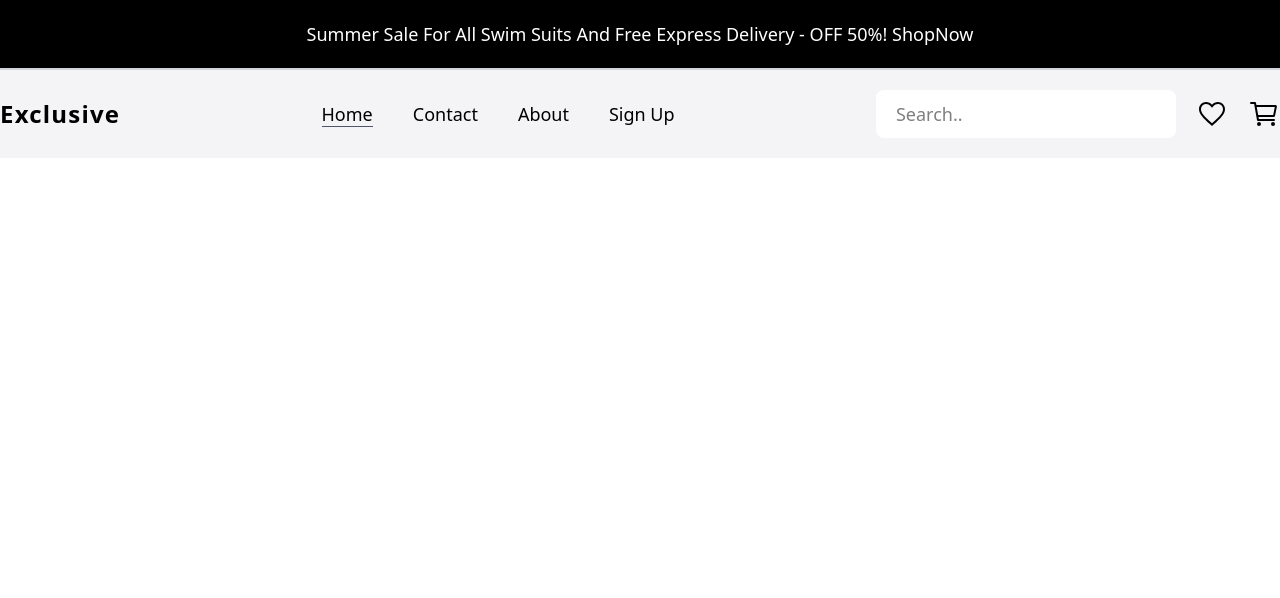
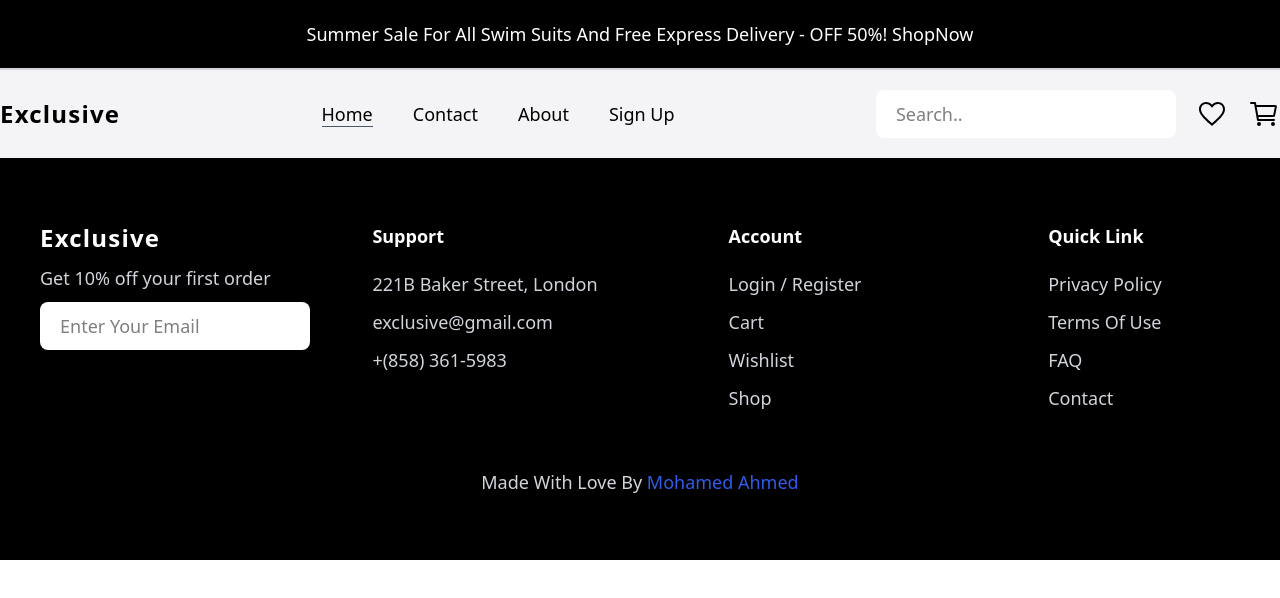
Before and after one commit to Mohamed-Y0/Exclusive, a React (Vite) app: page / in a window 1280 px wide. Shown: the top 598 px of the page. Built offline with nearby package versions, Linux system fonts and the light colour scheme.

Commit message:
Finish - Footer & Make The Logo re-usable

```diff
--- a/src/components/layout/Footer.tsx
+++ b/src/components/layout/Footer.tsx
@@ -1,5 +1,52 @@
+import Input from "@/components/ui/Input";
+import Logo from "@/components/ui/Logo";
+import { Link } from "react-router-dom";
+
 function Footer() {
-  return <div></div>;
+  return (
+    <footer className="bg-black py-16 text-neutral-200">
+      <div className="container m-auto grid items-start gap-10 px-10 sm:grid-cols-3 sm:justify-items-center lg:grid-cols-4">
+        <div className="col-span-full flex flex-col justify-center gap-2.5 lg:col-span-1">
+          <Logo color="white" />
+          <p>Get 10% off your first order</p>
+          <Input
+            placeholder="Enter Your Email"
+            type="email"
+            id="discout-email"
+          />
+        </div>
+        <div className="flex flex-col justify-center gap-2.5">
+          <p className="mb-2.5 font-semibold text-white">Support</p>
+          <p>221B Baker Street, London</p>
+          <p>exclusive@gmail.com</p>
+          <p>+(858) 361-5983</p>
+        </div>
+        <div className="flex flex-col justify-center gap-2.5">
+          <p className="mb-2.5 font-semibold text-white">Account</p>
+          <Link to="">Login / Register</Link>
+          <Link to="">Cart</Link>
+          <Link to="">Wishlist</Link>
+          <Link to="">Shop</Link>
+        </div>
+        <div className="flex flex-col justify-center gap-2.5">
+          <p className="mb-2.5 font-semibold text-white">Quick Link</p>
+          <Link to="">Privacy Policy</Link>
+          <Link to="">Terms Of Use</Link>
+          <Link to="">FAQ</Link>
+          <Link to="">Contact</Link>
+        </div>
+      </div>
+
+      <div>
+        <p className="mt-14 text-center text-neutral-200 capitalize">
+          made with love by{" "}
+          <Link to="" className="text-blue-500">
+            Mohamed Ahmed
+          </Link>
+        </p>
+      </div>
+    </footer>
+  );
 }
 
 export default Footer;
--- a/src/components/layout/Header.tsx
+++ b/src/components/layout/Header.tsx
@@ -1,4 +1,5 @@
 import Input from "@/components/ui/Input";
+import Logo from "@/components/ui/Logo";
 import { IoMdHeartEmpty } from "react-icons/io";
 import { IoCartOutline } from "react-icons/io5";
 import { Link, NavLink } from "react-router-dom";
@@ -9,9 +10,7 @@ function Header() {
       <div className="container m-auto flex items-center justify-between">
         <div>
           <Link to="/">
-            <p className="text-lg font-bold tracking-wider text-black lg:text-2xl">
-              Exclusive
-            </p>
+            <Logo color="black" />
           </Link>
         </div>
 
--- /dev/null
+++ b/src/components/ui/Logo.tsx
@@ -0,0 +1,13 @@
+type LogoProps = {
+  color: string;
+};
+
+function Logo({ color }: LogoProps) {
+  return (
+    <p className={`text-lg font-bold tracking-wider text-${color} lg:text-2xl`}>
+      Exclusive
+    </p>
+  );
+}
+
+export default Logo;
```
